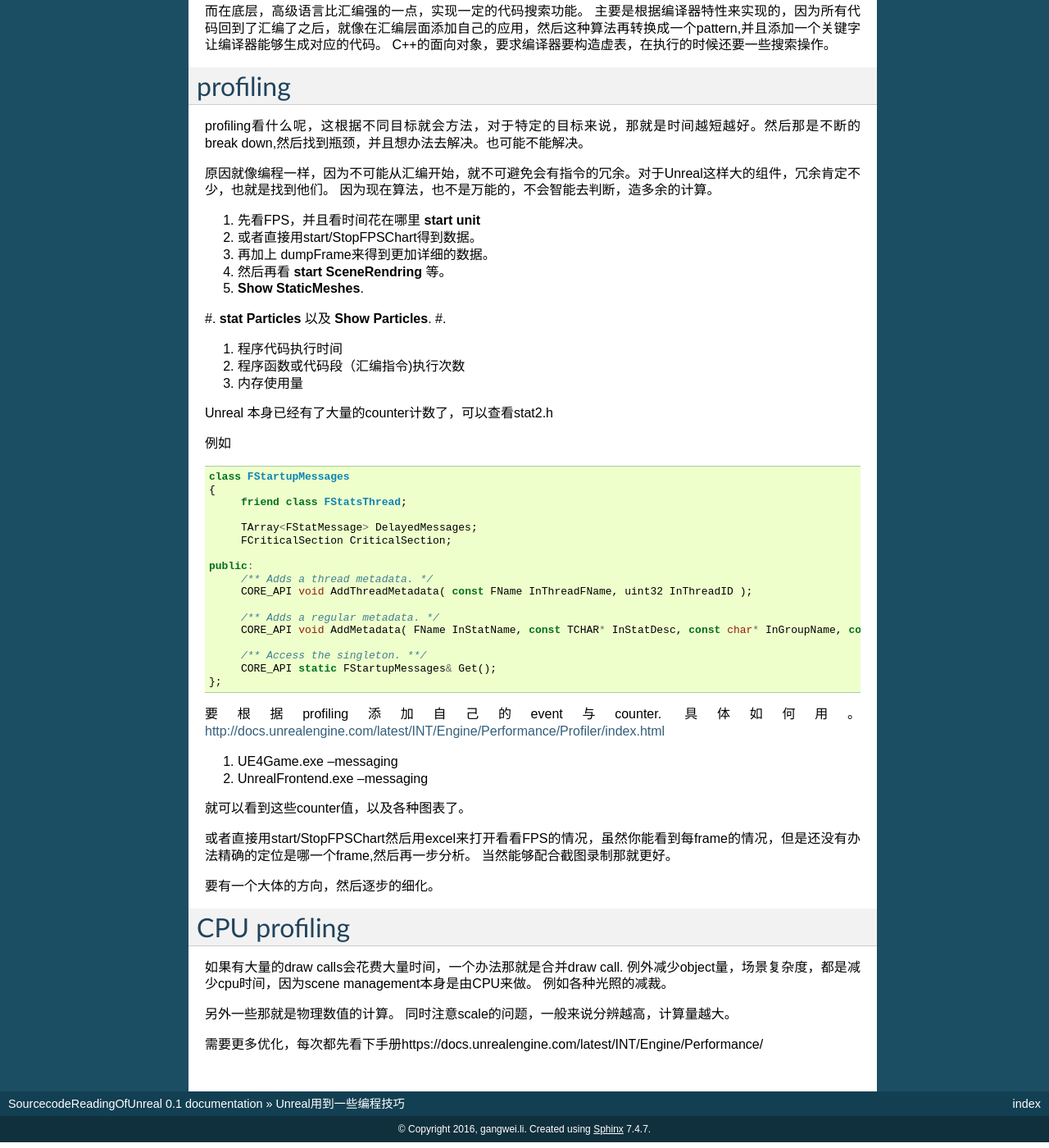
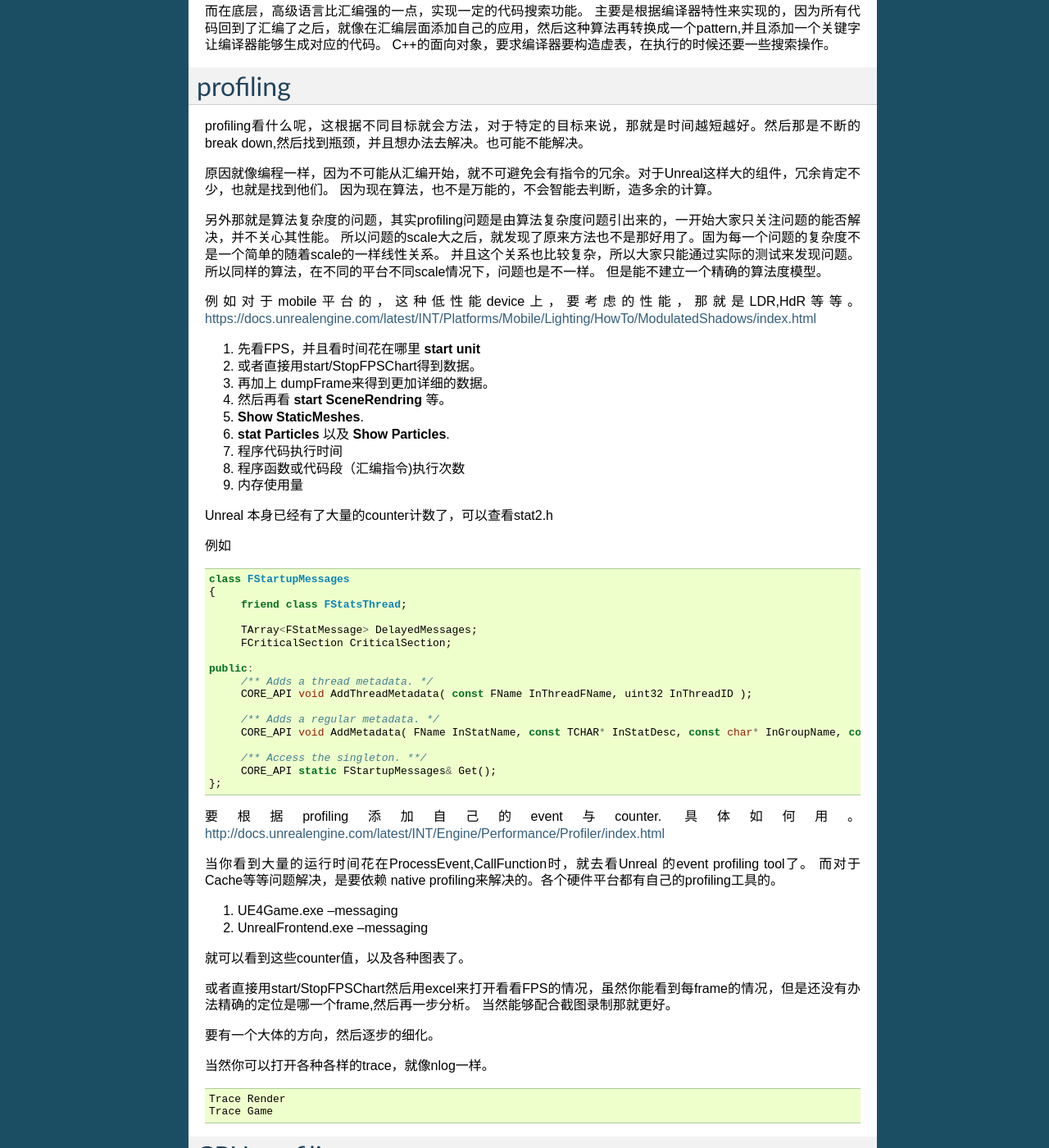
Before and after one commit to gwli/SourcecodeReadingOfUnreal, a Sphinx documentation site: the page built from source/content/programmingSkill.rst, in a window 1280 px wide and 1400 px high, scrolled down 1564 px. Shown: the whole window at 82% size. Built offline with Sphinx 7.4.7, drawn with Linux system fonts in a browser that asks for light colours; formulas are drawn with MathJax 3; pages that are not in the unit, such as notebooks, are missing from menus; some of the changed text lies outside the part shown.

Commit message:
profiling calcuate

```diff
--- a/source/content/programmingSkill.rst
+++ b/source/content/programmingSkill.rst
@@ -86,13 +86,21 @@ profiling看什么呢，这根据不同目标就会方法，对于特定的目
 
 原因就像编程一样，因为不可能从汇编开始，就不可避免会有指令的冗余。对于Unreal这样大的组件，冗余肯定不少，也就是找到他们。 因为现在算法，也不是万能的，不会智能去判断，造多余的计算。
 
+
+另外那就是算法复杂度的问题，其实profiling问题是由算法复杂度问题引出来的，一开始大家只关注问题的能否解决，并不关心其性能。
+所以问题的scale大之后，就发现了原来方法也不是那好用了。固为每一个问题的复杂度不是一个简单的随着scale的一样线性关系。
+并且这个关系也比较复杂，所以大家只能通过实际的测试来发现问题。 所以同样的算法，在不同的平台不同scale情况下，问题也是不一样。
+但是能不建立一个精确的算法度模型。
+
+例如对于mobile平台的，这种低性能device上，要考虑的性能，那就是LDR,HdR等等。
+https://docs.unrealengine.com/latest/INT/Platforms/Mobile/Lighting/HowTo/ModulatedShadows/index.html
+
 #. 先看FPS，并且看时间花在哪里 :command:`start unit`
 #. 或者直接用start/StopFPSChart得到数据。
 #. 再加上 dumpFrame来得到更加详细的数据。
 #. 然后再看 :command:`start SceneRendring` 等。
 #. :command:`Show StaticMeshes`.
 #. :command:`stat Particles`  以及 :command:`Show Particles`.
-#.
 
 #. 程序代码执行时间
 #. 程序函数或代码段（汇编指令)执行次数
@@ -126,6 +134,9 @@ Unreal 本身已经有了大量的counter计数了，可以查看stat2.h
 要根据profiling添加自己的event与counter. 具体如何用。
 http://docs.unrealengine.com/latest/INT/Engine/Performance/Profiler/index.html
 
+当你看到大量的运行时间花在ProcessEvent,CallFunction时，就去看Unreal 的event profiling tool了。
+而对于Cache等等问题解决，是要依赖 native profiling来解决的。各个硬件平台都有自己的profiling工具的。
+
 #. UE4Game.exe --messaging
 #. UnrealFrontend.exe --messaging
 
@@ -138,6 +149,14 @@ http://docs.unrealengine.com/latest/INT/Engine/Performance/Profiler/index.html
 
 要有一个大体的方向，然后逐步的细化。
 
+
+当然你可以打开各种各样的trace，就像nlog一样。
+
+.. code-block:: bash
+
+   Trace Render
+   Trace Game
+
 CPU profiling
 =============
 
@@ -148,3 +167,19 @@ CPU profiling
 另外一些那就是物理数值的计算。 同时注意scale的问题，一般来说分辨越高，计算量越大。
 
 需要更多优化，每次都先看下手册https://docs.unrealengine.com/latest/INT/Engine/Performance/
+
+Memory Profiling
+================
+
+https://udn.epicgames.com/Three/MemoryProfilingHome.html
+
+在runtime报现内存足，一般会是下面三种原因
+#. level有太多的static meshes.
+#. AI 创建了太多projectiles and particles.
+#. 在代码中分配了太多内存。
+
+:command:`stat levels` .
+
+Unreal会加载的所有的依赖，但是有些是不必要的。
+(Pawn->Skeletalmesh->Animsets->Animations).
+这个可以通过:command:`obj list or obj refs` 来查看。
```
